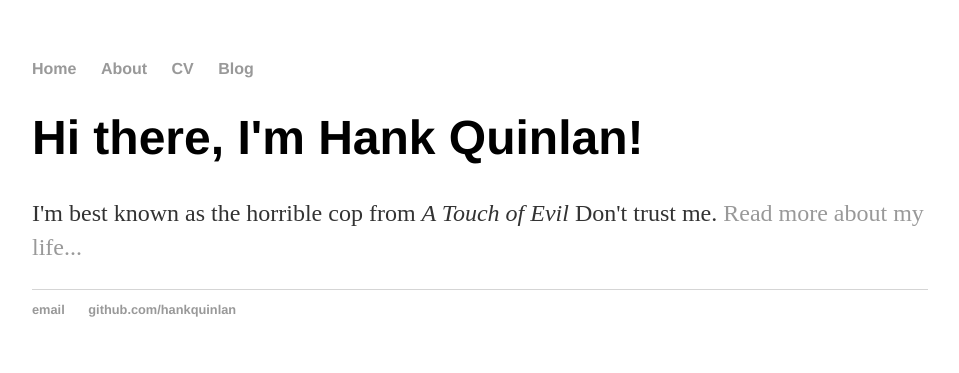
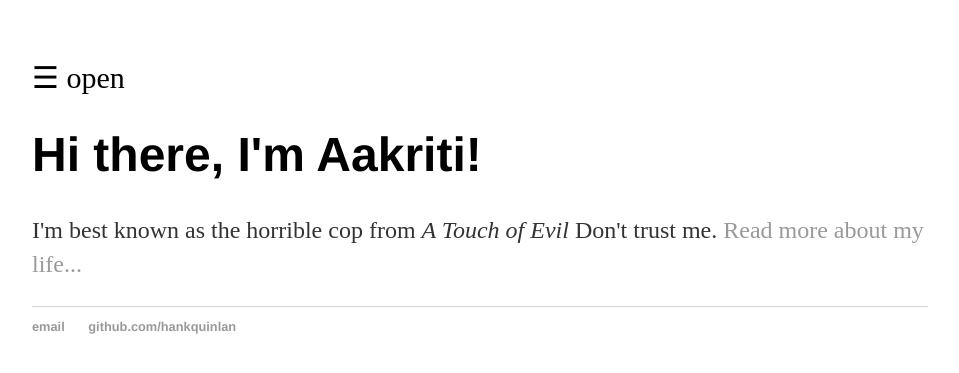
Before and after one commit to aagupta/aagupta.github.io, a Jekyll site: the page built from index.html, in a window 1280 px wide. Shown: the top 373 px of the page, without its empty margins (160-1119 px from the left). Built offline with Jekyll 4.4.1, drawn with Linux system fonts in a browser that asks for light colours.

Commit message:
Added side navigation

```diff
--- a/_layouts/default.html
+++ b/_layouts/default.html
@@ -6,14 +6,16 @@
 			<link rel="stylesheet" type="text/css" href="/css/main.css">
 		</head>
 		<body>
-			<nav>
-	    		<ul>
-	        		<li><a href="/">Home</a></li>
-		        	<li><a href="/about">About</a></li>
-	        		<li><a href="/cv">CV</a></li>
-	        		<li><a href="/blog">Blog</a></li>
-	    		</ul>
-			</nav>
+			<div id="mysidenav" class="sidenav">
+        <a href="javascript:void(0)" class="closebtn" onclick="closeNav()">&times;</a>
+        <a href="#">Home</a>
+        <a href="#">About</a>
+        <a href="#">Portfolio</a>
+        <a href="#">Resume</a>
+      </div>
+
+      <span style="font-size:30px;cursor:pointer" onclick="openNav()">&#9776; open</span>
+
 			<div class="container">
 
 			{{ content }}
@@ -25,5 +27,15 @@
 	        		<li><a href="https://github.com/hankquinlan">github.com/hankquinlan</a></li>
 				</ul>
 			</footer>
+
+      <script>
+      function openNav() {
+        document.getElementById("mySidenav").style.width = "250px";
+      }
+
+      function closeNav() {
+        document.getElementById("mySidenav").style.width = "0";
+      }
+      </script>
 		</body>
 	</html>
--- a/css/main.css
+++ b/css/main.css
@@ -41,3 +41,42 @@
 ul.posts li {
     list-style: none;
 }
+
+.sidenav {
+    height: 100%;
+    width: 0;
+    position: fixed;
+    z-index: 1;
+    top: 0;
+    left: 0;
+    background-color: #111;
+    overflow-x: hidden;
+    transition: 0.5s;
+    padding-top: 60px;
+}
+
+.sidenav a {
+    padding: 8px 8px 8px 32px;
+    text-decoration: none;
+    font-size: 25px;
+    color: #818181;
+    display: block;
+    transition: 0.3s;
+}
+
+.sidenav a:hover {
+    color: #f1f1f1;
+}
+
+.sidenav .closebtn {
+    position: absolute;
+    top: 0;
+    right: 25px;
+    font-size: 36px;
+    margin-left: 50px;
+}
+
+@media screen and (max-height: 450px) {
+  .sidenav {padding-top: 15px;}
+  .sidenav a {font-size: 18px;}
+}
--- a/index.html
+++ b/index.html
@@ -1,8 +1,11 @@
 ---
 layout: default
-title: Hank Quinlan, Horrible Cop
+title: Aakriti Gupta
 ---
 <div class="blurb">
-	<h1>Hi there, I'm Hank Quinlan!</h1>
-	<p>I'm best known as the horrible cop from <em>A Touch of Evil</em> Don't trust me. <a href="/about">Read more about my life...</a></p>
+	<h1>Hi there, I'm Aakriti!</h1>
+	<p>I'm best known as the horrible cop from
+		<em>A Touch of Evil</em> Don't trust me.
+		<a href="/about">Read more about my life...</a>
+	</p>
 </div><!-- /.blurb -->
```
